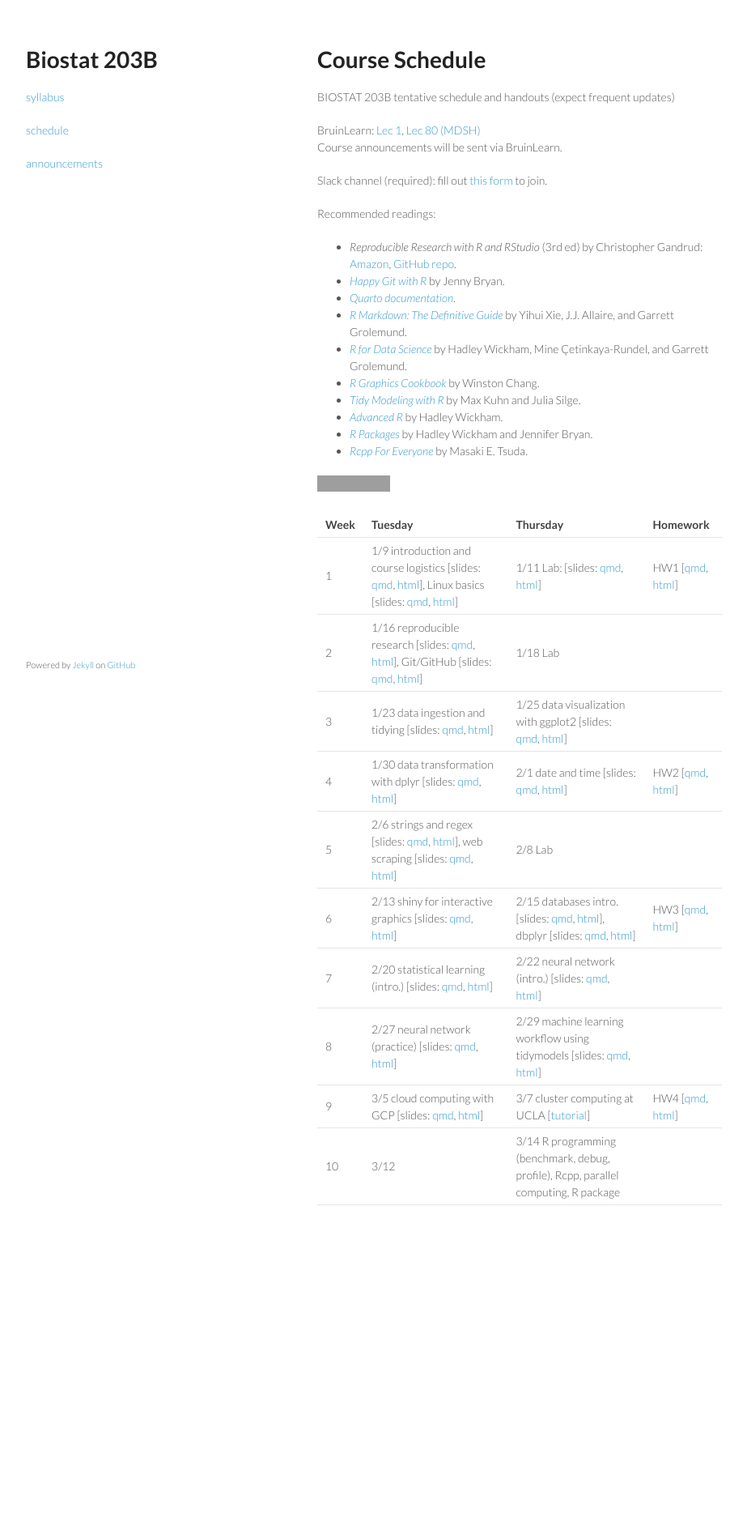
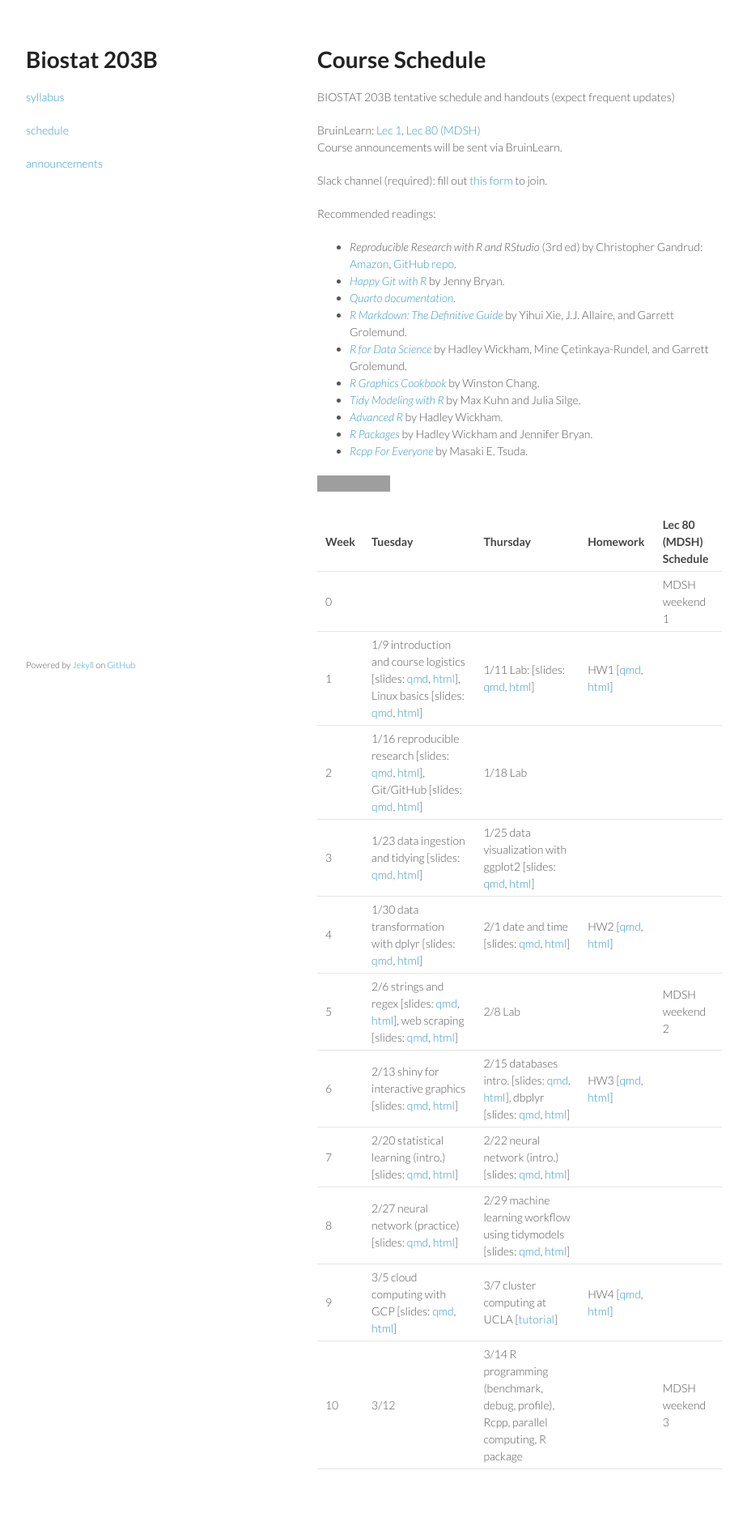
Before and after one commit to ucla-biostat-203b/2024winter, a Jekyll site: the page built from schedule/schedule.md, in a window 1280 px wide. Shown: the whole page at 81% size, without its empty margins (178-1101 px from the left). Built offline with Jekyll 4.4.1, drawn with Linux system fonts in a browser that asks for light colours; before the commit the page ends 1558 px from its top, so only the background shows below that; grey boxes are pictures that could not be loaded.

Commit message:
add MDSH weekend schedule

```diff
--- a/schedule/schedule.md
+++ b/schedule/schedule.md
@@ -27,15 +27,16 @@ Recommended readings:
 
 [![Binder](https://mybinder.org/badge_logo.svg)](https://mybinder.org/v2/gh/ucla-biostat-203b/2024winter/master?urlpath=rstudio)
 
-| Week | Tuesday | Thursday | Homework |
-|:-----------|:------------|:------------|:------------|
+| Week | Tuesday | Thursday | Homework | Lec 80 (MDSH) Schedule |
+|:-----------|:------------|:------------|:------------|:------------|
+| 0 | | | | MDSH weekend 1 |
 | 1 | 1/9 introduction and course logistics \[slides: [qmd](https://raw.githubusercontent.com/ucla-biostat-203b/2024winter/master/slides/01-intro/intro.qmd), [html](../slides/01-intro/intro.html)\], Linux basics \[slides: [qmd](https://raw.githubusercontent.com/ucla-biostat-203b/2024winter/master/slides/02-linux/linux.qmd), [html](../slides/02-linux/linux.html)\] | 1/11 Lab: \[slides: [qmd](https://raw.githubusercontent.com/ucla-biostat-203b/2024winter/master/labs/lab01/lab01.qmd), [html](../labs/lab01/lab01.html)\] | HW1 \[[qmd](https://raw.githubusercontent.com/ucla-biostat-203b/2024winter/master/hw/hw1/hw1.qmd), [html](../hw/hw1/hw1.html)\] |
 | 2 | 1/16 reproducible research \[slides: [qmd](https://raw.githubusercontent.com/ucla-biostat-203b/2024winter/master/slides/03-repres/repres.qmd), [html](../slides/03-repres/repres.html)\], Git/GitHub \[slides: [qmd](https://raw.githubusercontent.com/ucla-biostat-203b/2024winter/master/slides/04-git/git.qmd), [html](../slides/04-git/git.html)\] | 1/18 Lab | |
 | 3 | 1/23 data ingestion and tidying \[slides: [qmd](https://raw.githubusercontent.com/ucla-biostat-203b/2024winter/master/slides/05-tidy/tidy.qmd), [html](../slides/05-tidy/tidy.html)\] | 1/25 data visualization with ggplot2 \[slides: [qmd](https://raw.githubusercontent.com/ucla-biostat-203b/2024winter/master/slides/06-vis/ggplot2.qmd), [html](../slides/06-vis/ggplot2.html)\] | |
 | 4 | 1/30 data transformation with dplyr \[slides: [qmd](https://raw.githubusercontent.com/ucla-biostat-203b/2024winter/master/slides/07-dplyr/dplyr.qmd), [html](../slides/07-dplyr/dplyr.html)\] | 2/1 date and time \[slides: [qmd](https://raw.githubusercontent.com/ucla-biostat-203b/2024winter/master/slides/08-datetime/datetime.qmd), [html](../slides/08-datetime/datetime.html)\] | HW2 \[[qmd](https://raw.githubusercontent.com/ucla-biostat-203b/2024winter/master/hw/hw2/hw2.qmd), [html](../hw/hw2/hw2.html)\] |
-| 5 | 2/6 strings and regex \[slides: [qmd](https://raw.githubusercontent.com/ucla-biostat-203b/2024winter/master/slides/09-strings/stringr.qmd), [html](../slides/09-strings/stringr.html)\], web scraping \[slides: [qmd](https://raw.githubusercontent.com/ucla-biostat-203b/2024winter/master/slides/10-scraping/scraping.qmd), [html](../slides/10-scraping/scraping.html)\] | 2/8 Lab | |
+| 5 | 2/6 strings and regex \[slides: [qmd](https://raw.githubusercontent.com/ucla-biostat-203b/2024winter/master/slides/09-strings/stringr.qmd), [html](../slides/09-strings/stringr.html)\], web scraping \[slides: [qmd](https://raw.githubusercontent.com/ucla-biostat-203b/2024winter/master/slides/10-scraping/scraping.qmd), [html](../slides/10-scraping/scraping.html)\] | 2/8 Lab | | MDSH weekend 2 |
 | 6 | 2/13 shiny for interactive graphics \[slides: [qmd](https://raw.githubusercontent.com/ucla-biostat-203b/2024winter/master/slides/11-shiny/shiny.qmd), [html](../slides/11-shiny/shiny.html)\] | 2/15  databases intro. \[slides: [qmd](https://raw.githubusercontent.com/ucla-biostat-203b/2024winter/master/slides/12-dbplyr/dbintro.qmd), [html](../slides/12-dbplyr/dbintro.html)\], dbplyr \[slides: [qmd](https://raw.githubusercontent.com/ucla-biostat-203b/2024winter/master/slides/12-dbplyr/dbplyr.qmd), [html](../slides/12-dbplyr/dbplyr.html)\] | HW3 \[[qmd](https://raw.githubusercontent.com/ucla-biostat-203b/2024winter/master/hw/hw3/hw3.qmd), [html](../hw/hw3/hw3.html)\] |
 | 7 | 2/20 statistical learning (intro.) \[slides: [qmd](https://raw.githubusercontent.com/ucla-biostat-203b/2024winter/master/slides/14-statlearn/statlearn.qmd), [html](../slides/14-statlearn/statlearn.html)\] | 2/22 neural network (intro.) \[slides: [qmd](https://raw.githubusercontent.com/ucla-econ-425t/2024winter/master/slides/10-nn/nn.qmd), [html](https://ucla-econ-425t.github.io/2024winter/slides/10-nn/nn.html)\] | |
 | 8 | 2/27 neural network (practice) \[slides: [qmd](https://raw.githubusercontent.com/ucla-econ-425t/2024winter/master/slides/10-nn/nn_practice.qmd), [html](https://ucla-econ-425t.github.io/2024winter/slides/10-nn/nn_practice.html)\] | 2/29 machine learning workflow using tidymodels \[slides: [qmd](https://raw.githubusercontent.com/ucla-biostat-203b/2024winter/master/slides/18-tidymodels/tidymodels.qmd), [html](https://ucla-biostat-203b.github.io/2024winter/slides/18-tidymodels/tidymodels.html)\] | |
 | 9 | 3/5 cloud computing with GCP \[slides: [qmd](https://raw.githubusercontent.com/ucla-biostat-203b/2024winter/master/slides/13-gcp/gcp.qmd), [html](../slides/13-gcp/gcp.html)\] | 3/7 cluster computing at UCLA \[[tutorial](https://github.com/chris-german/Hoffman2Tutorials)\] | HW4 \[[qmd](https://raw.githubusercontent.com/ucla-biostat-203b/2024winter/master/hw/hw4/hw4.qmd), [html](../hw/hw4/hw4.html)\] |
-| 10 | 3/12  | 3/14 R programming (benchmark, debug, profile), Rcpp, parallel computing, R package | |
+| 10 | 3/12  | 3/14 R programming (benchmark, debug, profile), Rcpp, parallel computing, R package | | MDSH weekend 3 |
```
